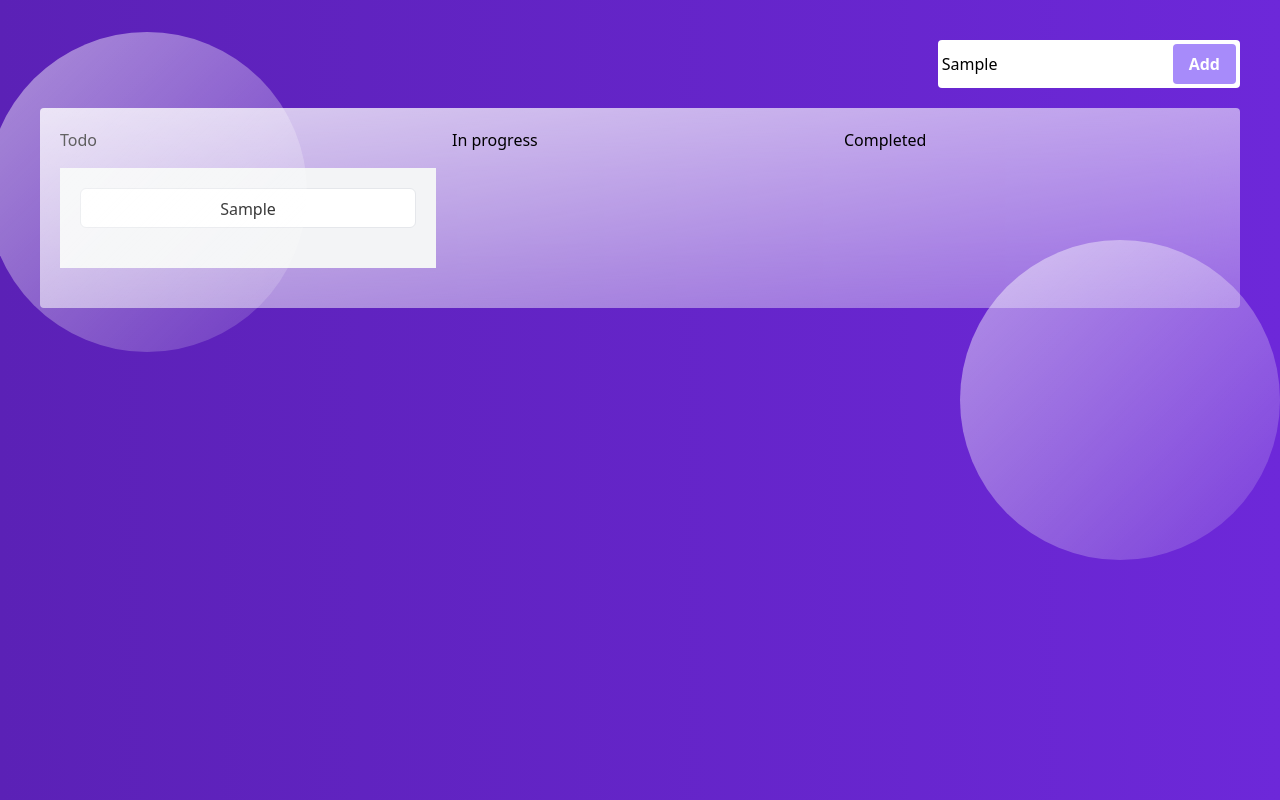
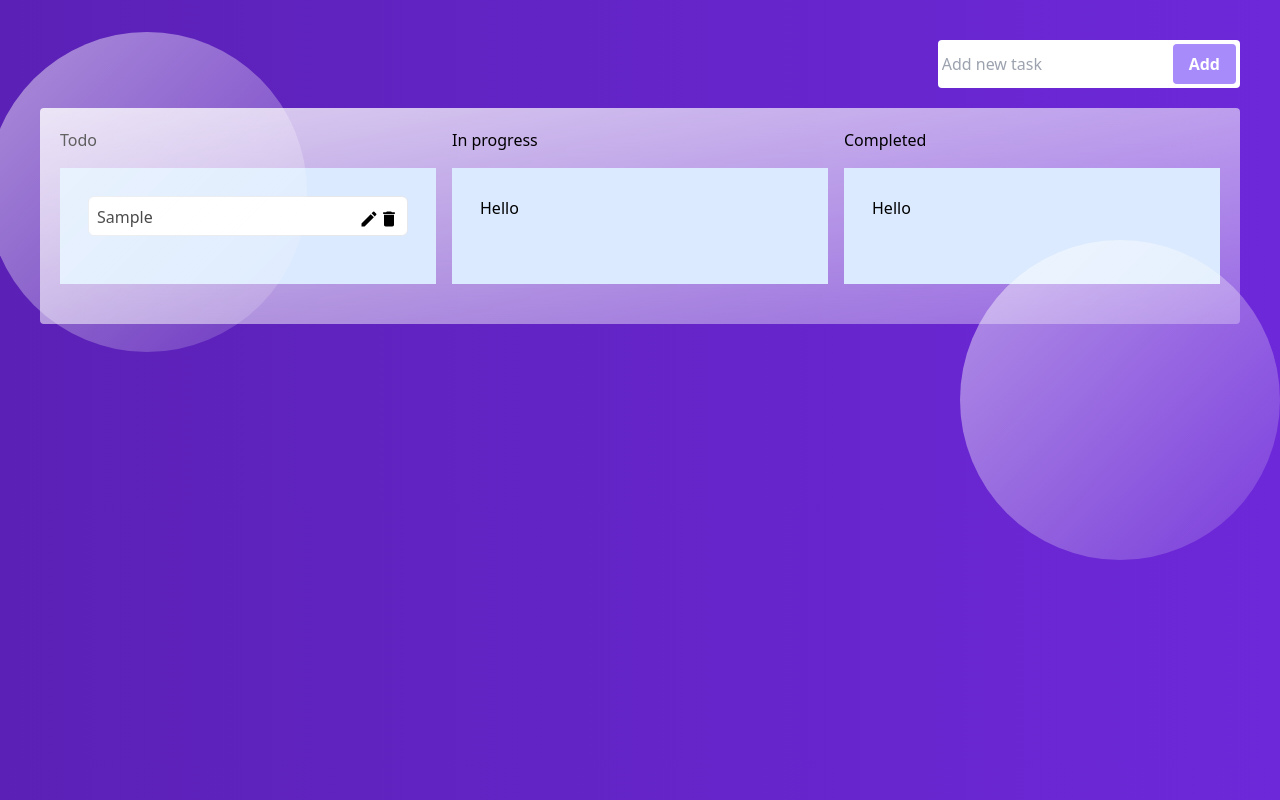
Before and after one commit to itolimaesther/dnd-todoap, a React (Create React App) app: page / in a window 1280 px wide. Both pictures are taken after typing "Sample" into the empty fields and a click on the button "Add". Built offline with nearby package versions, Linux system fonts and the light colour scheme.

Commit message:
add item in todo is successful

```diff
--- a/src/App.js
+++ b/src/App.js
@@ -2,14 +2,15 @@ import React, { useState } from "react";
 // import { DragDropContext } from "react-beautiful-dnd";
 import './index.css'
 // import _ from "lodash";
-import Card from "./Components/Card";
-// import { v4 as uuidV4} from "uuid";
+import Todo from "./Components/Todo";
+import Inprogress from "./Components/Inprogress";
+import Complete from "./Components/Complete";
 
 function App() {
 
   const [input, setInput] = useState("");
   const [newTodos, setNewTodos] = useState([])
-  // console.log(newTodos, "newwTodos")
+
   const todos = [
     {
       title: "Todo",
@@ -24,10 +25,6 @@ function App() {
       items: [],
     }
   ]
-  // const [todos, setTodos] = useState([
-
-
-console.log(todos)
 
 
 
@@ -35,19 +32,8 @@ console.log(todos)
     const addItem = (e) => {
       e.preventDefault();
       setNewTodos([...newTodos, input])
-      // newTodos.push(input)
-// console.log(newTodos)
-      // console.log(todos[0].items)
-      // let newItems = input
-      // console.log(newItems)
 
-      // if(todos.title === 'Todo'){
-      //   setTodos(todos => {
-      //     return[...todos, newItems]
-      //   });
-      // }
-
-      // setInput("")
+      setInput("")
 
     };
 
@@ -95,11 +81,12 @@ console.log(todos)
           })
         }
 
-        <Card todos={todos} />
+        <Todo todos={todos} />
+        <Inprogress todos={todos}/>
+        <Complete todos={todos}/>
 
       </div>
     </div>
-        {/* <Cards newTodos={newTodos} todos={todos} setTodos={setTodos}/> */}
 
         </div>
       </div>
--- a/src/Components/Card.js
+++ /dev/null
@@ -1,33 +0,0 @@
-import React from "react";
-// import Todoitem from "./Todoitem";
-// import DeleteIcon from '@material-ui/icons/Delete';
-// import EditIcon from '@material-ui/icons/Edit';
-
-function Card({todos}) {
-
-  let todo = todos[0]
-  let items = todo.items || []
-  console.log(items, 'check')
-
-  return (
-    <div className="bg-gray-100 h-auto w-100 p-5" >
-      <div className="bg-white rounded-md border text-center h-10 mb-5 ">
-          <ul className="block justify-between p-2">
-            {
-              items.map(item => {
-                return(
-                  <li>{item}</li>
-                )
-
-              })
-            }
-
-
-        </ul>
-
-    </div>
-    </div>
-  );
-}
-
-export default Card;
--- /dev/null
+++ b/src/Components/Complete.js
@@ -0,0 +1,18 @@
+import React from 'react'
+
+function Complete({todos}) {
+    let complete = todos[2];
+	// let items = todo.items || [];
+	// console.log(items, "check");
+    console.log(complete)
+
+    return (
+        <div className="bg-blue-100 h-auto w-100 p-5">
+        <ul className="block justify-between p-2">
+            <li>Hello</li>
+        </ul>
+    </div>
+    )
+}
+
+export default Complete
--- /dev/null
+++ b/src/Components/Inprogress.js
@@ -0,0 +1,19 @@
+import React from 'react'
+
+function Inprogress({todos}) {
+
+    let progress = todos[1];
+	// let items = todo.items || [];
+	// console.log(items, "check");
+
+
+    return (
+        <div className="bg-blue-100 h-auto w-100 p-5">
+			<ul className="block justify-between p-2">
+				<li>Hello</li>
+			</ul>
+		</div>
+    )
+}
+
+export default Inprogress
--- /dev/null
+++ b/src/Components/Todo.js
@@ -0,0 +1,33 @@
+import React from "react";
+import DeleteIcon from '@material-ui/icons/Delete';
+import EditIcon from '@material-ui/icons/Edit';
+
+function Todo({ todos }) {
+	let todo = todos[0];
+	let items = todo.items || [];
+	console.log(items, "check");
+
+	return (
+		<div className="bg-blue-100 h-auto w-100 p-5">
+			<ul className="block justify-between p-2">
+				{items.map((item) => {
+					return (
+						<li className="bg-white rounded-md border h-10 mb-5 py-2 px-2 flex flex-row justify-between">
+
+              <p>{item}</p>
+
+              <div className="actions">
+                <EditIcon fontSize="small" />
+                <DeleteIcon fontSize="small"/>
+              </div>
+
+
+						</li>
+					);
+				})}
+			</ul>
+		</div>
+	);
+}
+
+export default Todo;
```
Also changed, not shown: src/Components/Cards.js (deleted, +0 -27 lines), src/Components/Todoitem.js (deleted, +0 -21 lines).
